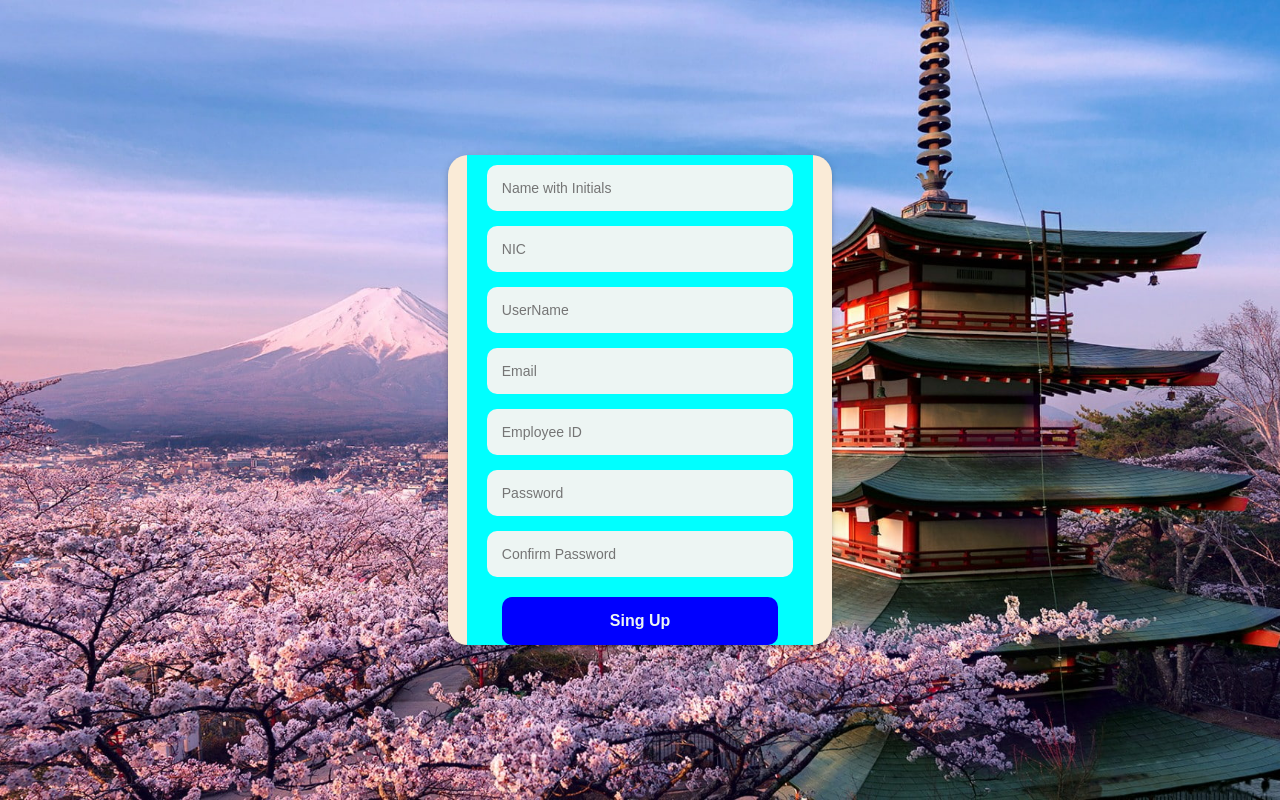
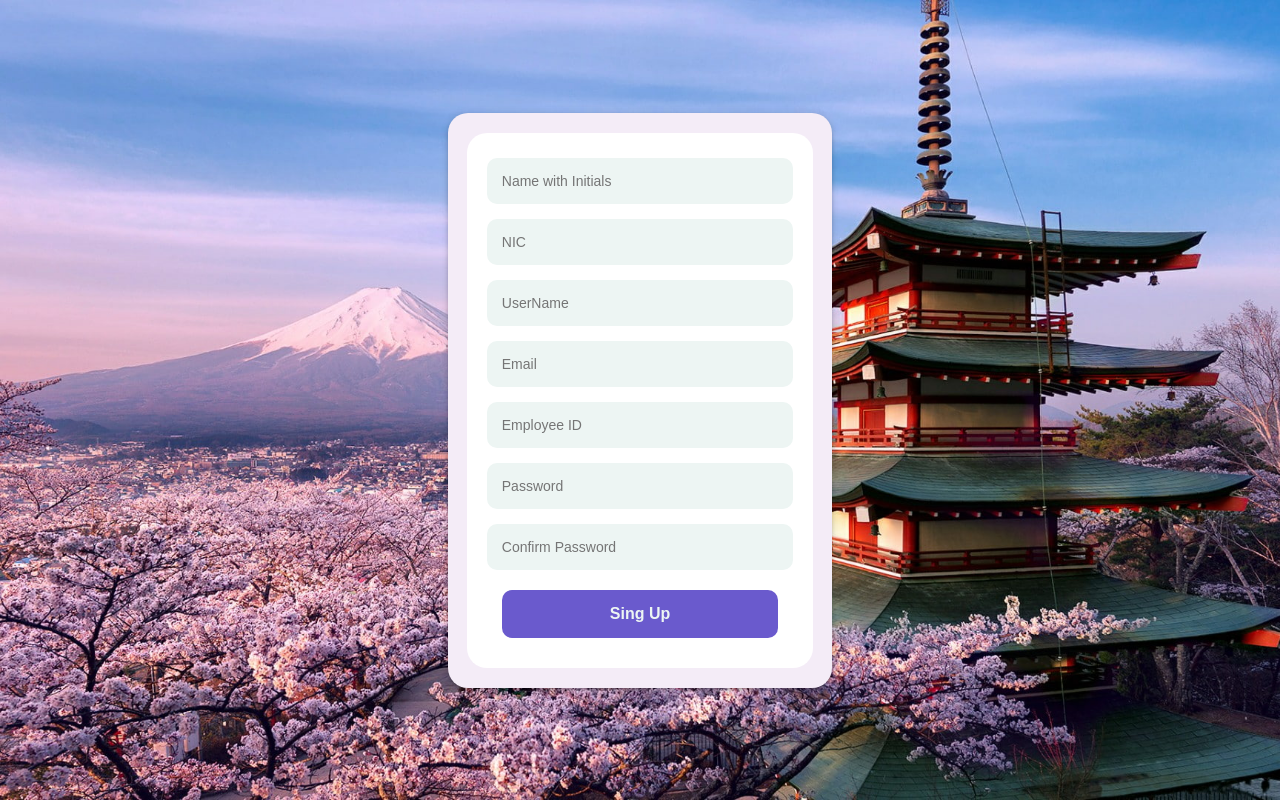
Before and after one commit to NemalPerera-NP/ABC-College-web-Frontend, a React (Create React App) app: page /signup in a window 1280 px wide. Built offline with nearby package versions, Linux system fonts and the light colour scheme.

Commit message:
login and signup modules are completed

```diff
--- a/src/components/styles/login.module.css
+++ b/src/components/styles/login.module.css
@@ -23,7 +23,7 @@
   width: 30%;
   height: 80%;
   margin: 0;
-  background-color: white;
+  background-color: #f4ecf7;
   display: flex;
   flex-direction: column;
   align-items: center;
@@ -35,7 +35,7 @@
 .login_form_container_sub {
   width: 90%;
   height: 90%;
-  margin: 0;
+  margin: 15px;
   padding: 0;
   display: flex;
   flex-direction: column;
--- a/src/components/styles/signup.module.css
+++ b/src/components/styles/signup.module.css
@@ -1,8 +1,8 @@
 .signup_form_container {
   width: 30%;
   min-height: 80%;
-  margin: 0;
-  background-color: antiquewhite;
+  margin:0;
+  background-color: #f4ecf7;
   display: flex;
   flex-direction: column;
   align-items: center;
@@ -14,13 +14,13 @@
 .signup_form_container_sub {
   width: 90%;
   height: 90%;
-  margin: 0;
+  margin: 20px;
   padding: 0;
   display: flex;
   flex-direction: column;
-  background-color: aquamarine;
+  background-color: white;
   border-radius: 20px;
-  justify-content:center;
+  justify-content: center;
 }
 .login_logo_container {
   width: 100%;
@@ -38,10 +38,14 @@
   display: flex;
   margin: 0;
   padding: 0;
-  background-color: aqua;
+  margin-top: 15px;
+  margin-bottom: 15px;
+  background-color: white;
   flex-direction: column;
   align-items: center;
   flex-grow: 1;
+  border-radius: 20px;
+
   justify-content: center;
 }
 
@@ -61,13 +65,14 @@
   outline: none;
   padding: 15px;
   margin-top: 15px;
-  background-color: blue;
+  background-color: #6a5acd;
   border-radius: 10px;
   width: 80%;
   font-weight: bold;
   font-size: 16px;
   cursor: pointer;
   color: #edf5f3;
+  margin-bottom: 15px;
 }
 .error_msg {
   width: 80%;
```
